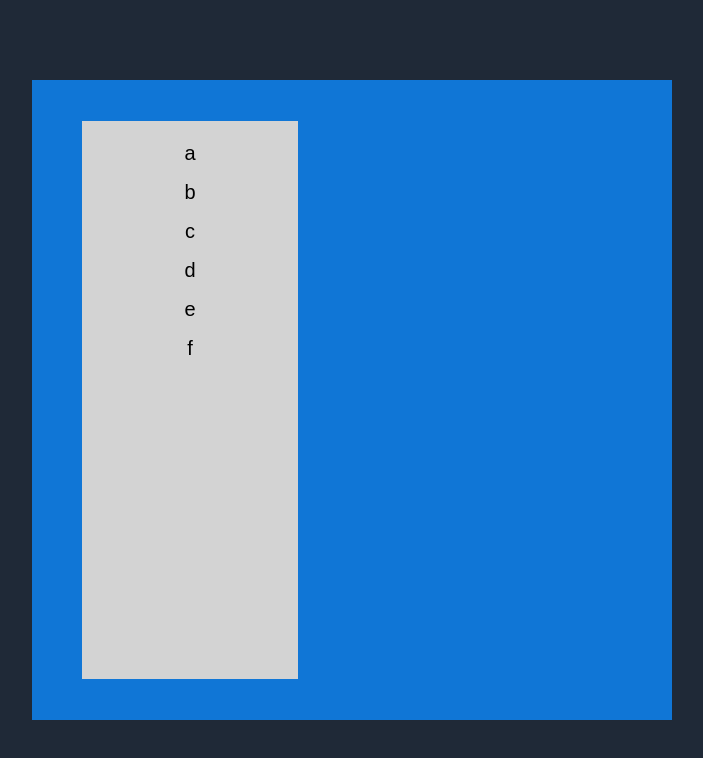
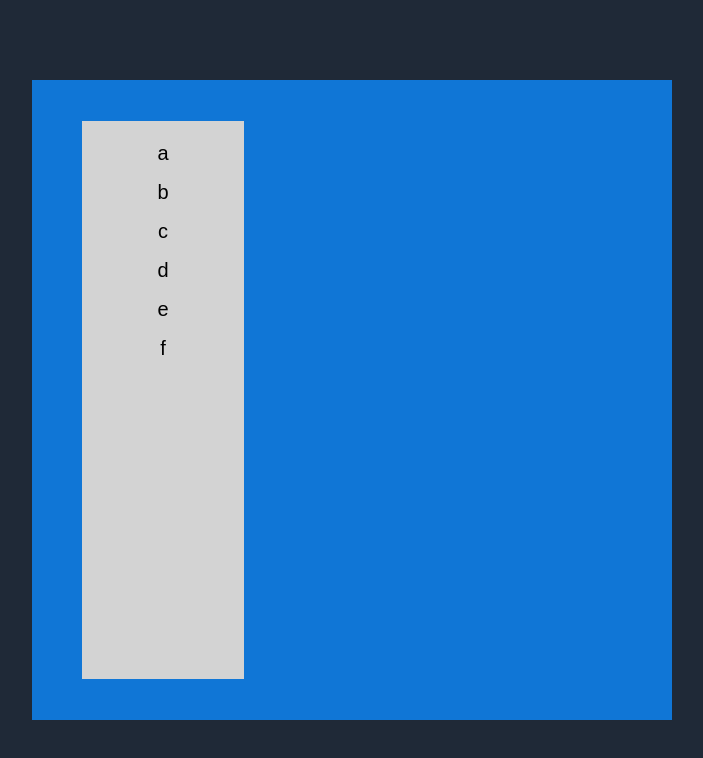
Before and after one commit to Vbeo147/trello, a React (Vite) app: page / in a window 1280 px wide. Shown: the top 758 px of the page, without its empty margins (288-991 px from the left). Built offline with nearby package versions, Linux system fonts and the light colour scheme.

Commit message:
drag and drop reordering

```diff
--- a/src/App.tsx
+++ b/src/App.tsx
@@ -1,66 +1,48 @@
-import { DragDropContext, Draggable, Droppable } from "react-beautiful-dnd";
-import styled from "styled-components";
-
-const Container = styled.div`
-  background-color: #1076d6;
-  width: 80vh;
-  height: 80vh;
-  display: flex;
-  justify-content: space-between;
-  align-items: center;
-  padding: 10px 50px;
-`;
-
-const DroppableBox = styled.ul`
-  width: 40%;
-  height: 90%;
-  background-color: lightgray;
-  padding: 15px;
-`;
-
-const DraggableBox = styled.li`
-  display: flex;
-  justify-content: center;
-  align-items: center;
-  font-size: 20px;
-  padding: 5px;
-  margin-bottom: 5px;
-  border: 2px solid transparent;
-  transition: border 0.3s ease-in-out;
-  &:hover,
-  &:active {
-    border: 2px solid black;
-  }
-`;
-
-const toDos = ["a", "b", "c", "d", "e", "f"];
+import {
+  DragDropContext,
+  Draggable,
+  DropResult,
+  Droppable,
+} from "react-beautiful-dnd";
+import { A } from "./components/AppStyled";
+import { useRecoilState } from "recoil";
+import { toDoState } from "./atoms";
 
 function App() {
-  const onDragEnd = () => {};
+  const [toDos, setToDos] = useRecoilState(toDoState);
+  const onDragEnd = ({ draggableId, destination, source }: DropResult) => {
+    if (!destination) return;
+    setToDos((oldToDos) => {
+      const toDosCopy = [...oldToDos];
+      toDosCopy.splice(source.index, 1);
+      toDosCopy.splice(destination?.index, 0, draggableId);
+      return toDosCopy;
+    });
+  };
   return (
     <DragDropContext onDragEnd={onDragEnd}>
-      <Container>
+      <A.Container>
         <Droppable droppableId="one">
           {(magic) => (
-            <DroppableBox ref={magic.innerRef} {...magic.droppableProps}>
-              {toDos.map((a, b) => (
-                <Draggable draggableId={a} index={b}>
+            <A.DroppableBox ref={magic.innerRef} {...magic.droppableProps}>
+              {toDos.map((toDo, index) => (
+                <Draggable key={toDo} draggableId={toDo} index={index}>
                   {(magic) => (
-                    <DraggableBox
+                    <A.DraggableBox
                       ref={magic.innerRef}
                       {...magic.draggableProps}
                       {...magic.dragHandleProps}
                     >
-                      {a}
-                    </DraggableBox>
+                      {toDo}
+                    </A.DraggableBox>
                   )}
                 </Draggable>
               ))}
               {magic.placeholder}
-            </DroppableBox>
+            </A.DroppableBox>
           )}
         </Droppable>
-      </Container>
+      </A.Container>
     </DragDropContext>
   );
 }
--- a/src/atoms.ts
+++ b/src/atoms.ts
@@ -1 +1,6 @@
 import { atom, selector } from "recoil";
+
+export const toDoState = atom({
+  key: "toDo",
+  default: ["a", "b", "c", "d", "e", "f"],
+});
--- /dev/null
+++ b/src/components/AppStyled.ts
@@ -0,0 +1,36 @@
+import styled from "styled-components";
+
+export const A = {
+  Container: styled.div`
+    background-color: #1076d6;
+    width: 80vh;
+    height: 80vh;
+    display: flex;
+    justify-content: space-between;
+    align-items: center;
+    padding: 10px 50px;
+  `,
+  DroppableBox: styled.ul`
+    width: 30%;
+    height: 90%;
+    background-color: lightgray;
+    padding: 15px;
+    overflow-y: auto;
+    overflow: hidden;
+  `,
+  DraggableBox: styled.li`
+    display: flex;
+    justify-content: center;
+    align-items: center;
+    font-size: 20px;
+    padding: 5px;
+    margin-bottom: 5px;
+    border: 2px solid transparent;
+    transition: border 0.3s ease-in-out;
+    user-select: none;
+    &:hover,
+    &:active {
+      border: 2px solid black;
+    }
+  `,
+};
```
